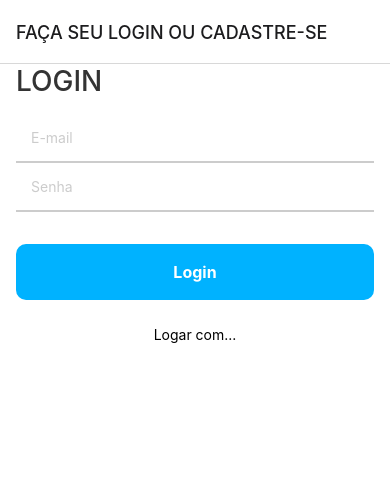
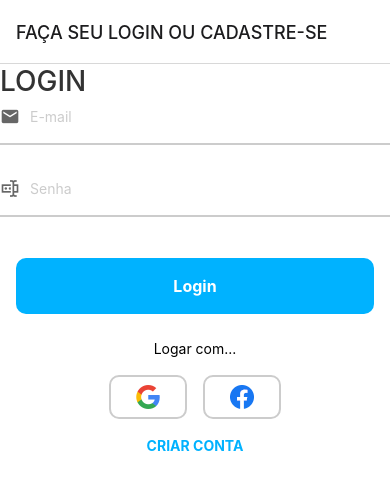
Before and after one commit to viictorst/app-livraria-react, a React Native app: screen /Login in a window 390 px wide. Shown: the top 490 px of the page. Built offline with nearby package versions, Linux system fonts and the light colour scheme; grey boxes are pictures that could not be loaded.

Commit message:
Subindo arquivos

```diff
--- a/package.json
+++ b/package.json
@@ -16,7 +16,8 @@
     "react": "18.2.0",
     "react-native": "0.72.4",
     "react-native-safe-area-context": "^4.7.2",
-    "react-native-screens": "^3.25.0"
+    "react-native-screens": "^3.25.0",
+    "react-native-vector-icons": "^10.0.0"
   },
   "devDependencies": {
     "@babel/core": "^7.20.0"
--- a/src/screens/Login.js
+++ b/src/screens/Login.js
@@ -1,10 +1,11 @@
 import { StyleSheet, Text, SafeAreaView, Image, View, VirtualizedList, TextInput, TouchableOpacity, ScrollView } from "react-native";
+import MaterialIcons from 'react-native-vector-icons/MaterialCommunityIcons'
 
 export default function Login() {
     return (
         <SafeAreaView style={styles.container}>
+            <ScrollView>
 
-        <ScrollView>
                 <View style={styles.topo}>
                     <Image
                         style={styles.login}
@@ -15,12 +16,18 @@ export default function Login() {
                 <Text style={styles.titulo}>LOGIN</Text>
 
                 <View style={styles.containerTextInput}>
+
+                    <MaterialIcons name='email' size={20} color={'#666'} />
                     <TextInput
                         style={styles.input}
                         placeholder='E-mail'
                         placeholderTextColor='#ccc'
                         keyboardType='email-adress'
                     />
+                </View>
+
+                <View style={styles.containerTextInput}>
+                    <MaterialIcons name='form-textbox-password' size={20} color={'#666'} />
                     <TextInput
                         style={styles.input}
                         placeholder='Senha'
@@ -35,14 +42,27 @@ export default function Login() {
 
                 <Text style={styles.logarCom}>Logar com...</Text>
 
-            <View style={styles.opcoesLogin}>
+                <View style={styles.containerLoginWith}>
+                    <TouchableOpacity onPress={() => { }} style={styles.buttonLoginWith}>
                         <Image
-                    style={styles.login}
-                    source={require('../assets/login.png')}
+                            style={{}}
+                            source={require('../assets/google.png')}
                         />
+                    </TouchableOpacity>
+
+                    <TouchableOpacity onPress={() => { }} style={styles.buttonLoginWith}>
+                        <Image
+                            style={{}}
+                            source={require('../assets/facebook.png')}
+                        />
+                    </TouchableOpacity>
                 </View>
+
+                <TouchableOpacity onPress={() => { }}>
+                    <Text style={styles.createAccount}>CRIAR CONTA</Text>
+                </TouchableOpacity>
+
             </ScrollView>
-
         </SafeAreaView>
     );
 }
@@ -51,6 +71,7 @@ const styles = StyleSheet.create({
     container: {
         flex: 1,
         backgroundColor: '#fff',
+        padding: 16,
     },
 
     topo: {
@@ -65,17 +86,20 @@ const styles = StyleSheet.create({
         fontSize: 28,
         fontWeight: '500',
         color: '#333',
-        marginLeft: 16,
     },
 
     containerTextInput: {
-        padding: 16,
+        display: 'flex',
+        flexDirection: 'row',
+        alignItems: 'center',
+        borderBottomWidth: 2,
+        borderBottomColor: '#ccc',
+        paddingBottom: 8,
+        marginBottom: 25,
     },
 
     input: {
-        padding: 15,
-        borderBottomWidth: 2,
-        borderBottomColor: '#ccc',
+        padding: 10,
     },
 
     botaoLogin: {
@@ -94,5 +118,29 @@ const styles = StyleSheet.create({
         textAlign: 'center',
     },
 
+    containerLoginWith: {
+        display: 'flex',
+        flexDirection: 'row',
+        alignItems: 'center',
+        justifyContent: 'center',
+    },
 
+    buttonLoginWith: {
+        borderWidth: 2,
+        borderColor: '#ccc',
+        paddingTop: 8,
+        paddingBottom: 8,
+        paddingLeft: 25,
+        paddingRight: 25,
+        margin: 8,
+        borderRadius: 10,
+    },
+
+    createAccount: {
+        color: '#00b2ff',
+        fontWeight: '700',
+        fontSize: 14,
+        textAlign: 'center',
+        margin: 10,
+    }
 });
```
Also changed, not shown: 1 other file (tests, documents, lock files or other folders). Lines whose indentation alone changed are shown as unchanged.
